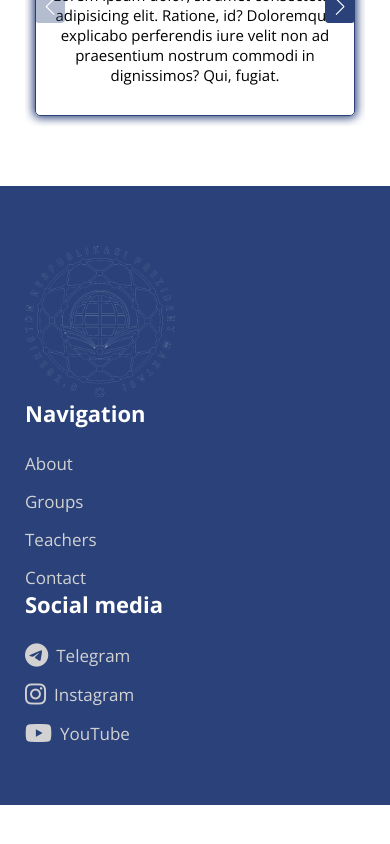
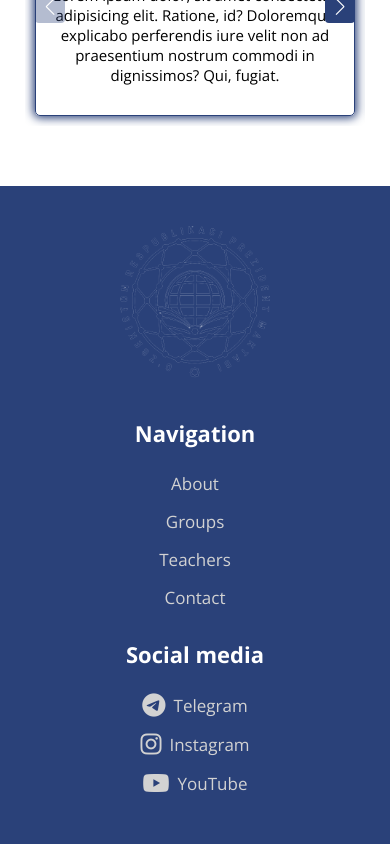
Before and after one commit to SavitarUzuhiko/ps_termez, a React (Vite) app: page / in a window 390 px wide. Shown: the part 3491-4335 px from the top of the page. Before the commit the page ends 4296 px from the top, so only its background shows below. Built offline with nearby package versions, Linux system fonts and the light colour scheme; the HTML template or start-up script is replaced by a standard one.

Commit message:
Make footer responsive

```diff
--- a/src/sass/_media.scss
+++ b/src/sass/_media.scss
@@ -84,6 +84,12 @@
   }
   .feedback__text {
     font-size: 15px;
+  }
+}
+@media screen and (max-width: 900px) {
+  .footer__right {
+    column-gap: 60px;
+    justify-content: flex-start;
   }
 }
 @media screen and (max-width: 850px) {
@@ -186,6 +192,14 @@
     }
   }
 }
+@media screen and (max-width: 630px) {
+.footer__logo {
+    margin-bottom: 40px;
+  }
+  .footer__right {
+    width: 100%;
+  }
+}
 @media screen and (max-width: 525px) {
   .program {
     padding: 30px 0;
@@ -219,4 +233,18 @@
   .main__item {
     width: 100%;
   }
+  .footer__inner {
+    justify-content: center;
+    text-align: center;
+  }
+  .footer__social, .footer__navigation {
+    align-items: center;
+  }
+  .footer__part {
+    width: 100%;
+    margin-bottom: 30px;
+  }
+  .footer {
+    padding: 40px 0 20px;
+  }
 }
```
Also changed, not shown: src/components/Footer.tsx (+15 -7 lines).
